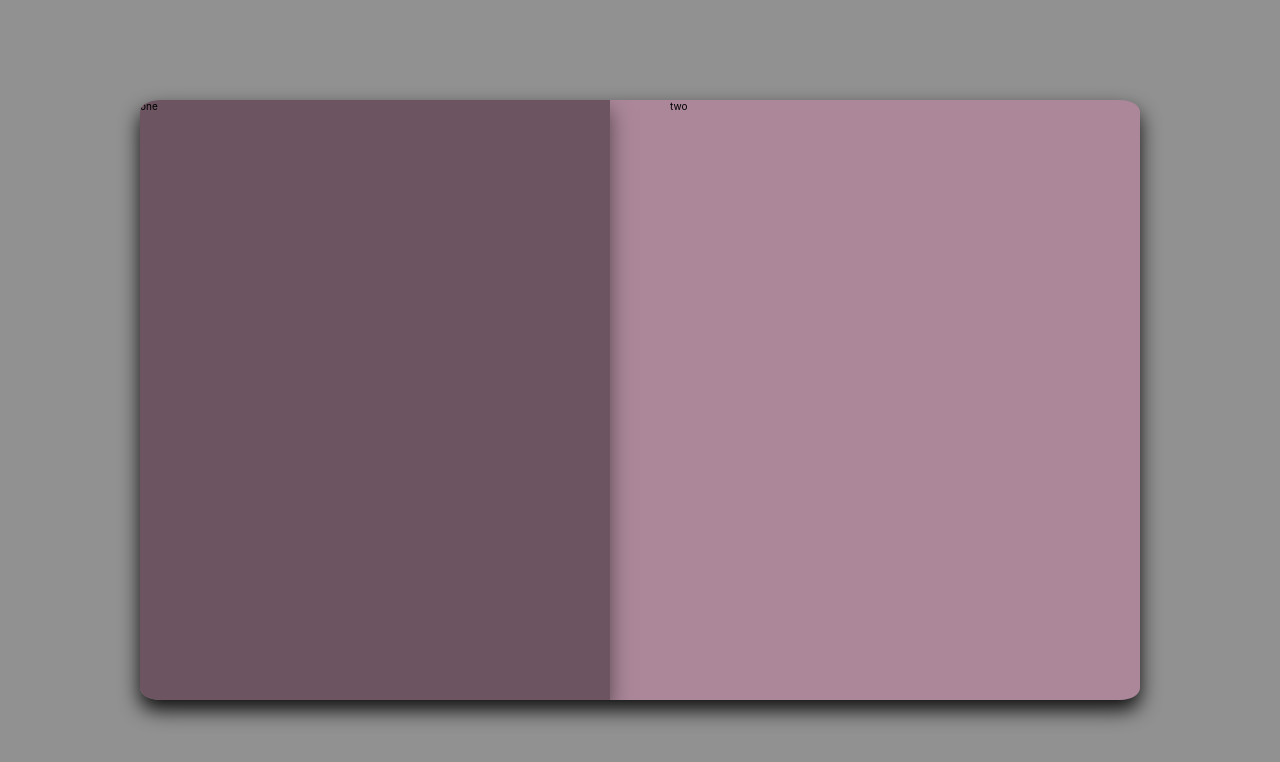
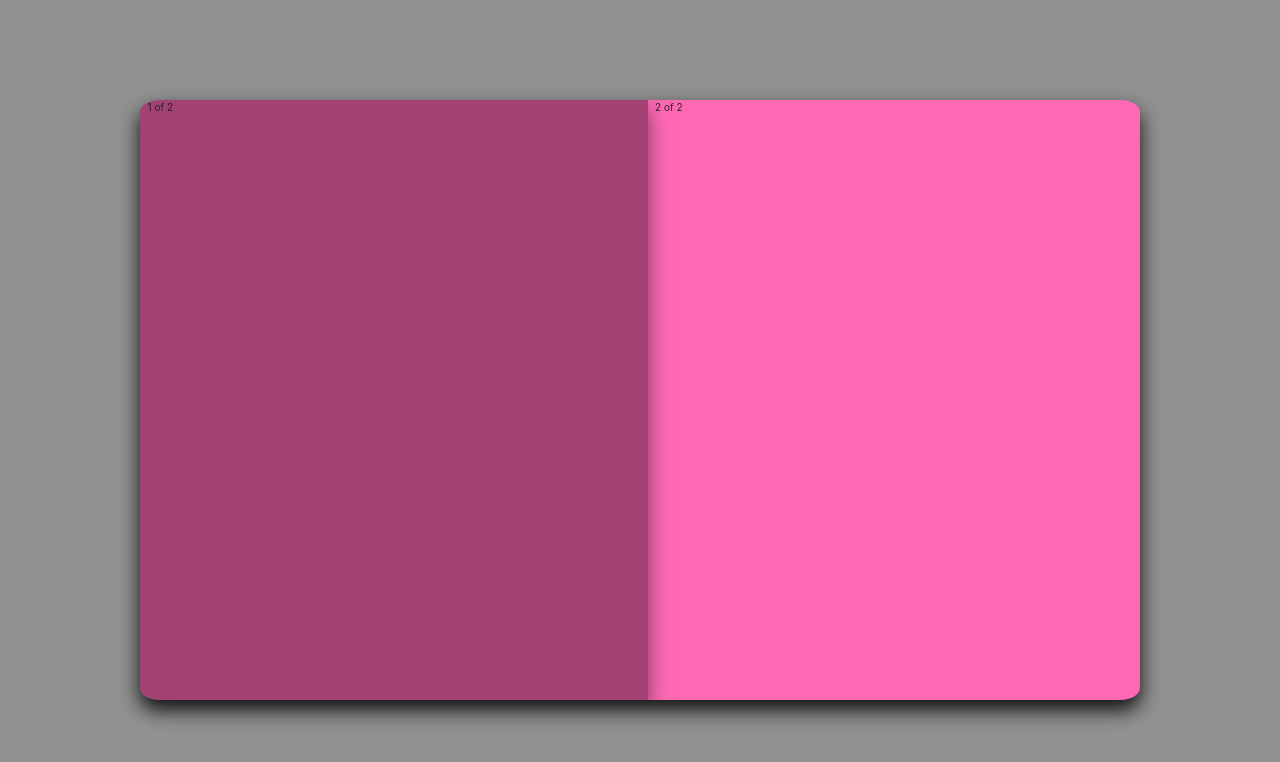
Before and after one commit to redmejia/terminal-app, a React (Create React App) app: page / in a window 1280 px wide. Shown: the top 762 px of the page. Built offline with nearby package versions, Linux system fonts and the light colour scheme.

Commit message:
small changes add bootstrap cdn

```diff
--- a/public/index.html
+++ b/public/index.html
@@ -1,14 +1,12 @@
 <!DOCTYPE html>
 <html lang="en">
+
 <head>
   <meta charset="utf-8" />
   <link rel="icon" href="%PUBLIC_URL%/favicon.ico" />
   <meta name="viewport" content="width=device-width, initial-scale=1" />
   <meta name="theme-color" content="#000000" />
-    <meta
-      name="description"
-      content="Web site created using create-react-app"
-    />
+  <meta name="description" content="Web site created using create-react-app" />
   <link rel="apple-touch-icon" href="%PUBLIC_URL%/logo192.png" />
   <!--
       manifest.json provides metadata used when your web app is installed on a
@@ -24,8 +22,11 @@
       work correctly both with client-side routing and a non-root public URL.
       Learn how to configure a non-root public URL by running `npm run build`.
     -->
-    <title>React App</title>
+  <title>terminal</title>
+  <link href="https://cdn.jsdelivr.net/npm/bootstrap@5.1.1/dist/css/bootstrap.min.css" rel="stylesheet"
+    integrity="sha384-F3w7mX95PdgyTmZZMECAngseQB83DfGTowi0iMjiWaeVhAn4FJkqJByhZMI3AhiU" crossorigin="anonymous">
 </head>
+
 <body>
   <noscript>You need to enable JavaScript to run this app.</noscript>
   <div id="root"></div>
@@ -40,4 +41,5 @@
       To create a production bundle, use `npm run build` or `yarn build`.
     -->
 </body>
+
 </html>
--- a/src/Components/Login/Login.js
+++ b/src/Components/Login/Login.js
@@ -3,12 +3,14 @@
 	return (
 		<div className="home">
 			<div className="home__box">
-				<div className="row">
-					<div className="col-1-of-2 home__box-rg">
-						one
-					</div>
-					<div className="col-1-of-2 home__box-lft">
-						two
+				<div class="container">
+					<div class="row">
+						<div class="col home__box-rg">
+							1 of 2
+						</div>
+						<div class="col">
+							2 of 2
+						</div>
 					</div>
 				</div>
 			</div>
@@ -17,3 +19,16 @@
 }
 
 export default Login;
+
+// <div className="home">
+// <div className="home__box">
+// 	<div className="row">
+// 		<div className="col-1-of-2 home__box-rg">
+// 			one
+// 		</div>
+// 		<div className="col-1-of-2 home__box-lft">
+// 			two
+// 		</div>
+// 	</div>
+// </div>
+// </div>
--- a/src/Components/Styles/Components/layout/_home.scss
+++ b/src/Components/Styles/Components/layout/_home.scss
@@ -7,10 +7,10 @@
 		position: relative;
 
 		// color: black;
-		background-color: rgba(255, 105, 180, 0.24);
+		background-color: rgb(255, 105, 180);
 		top: 50%;
 		left: 50%;
-		height: 60rem;
+		// height: 60rem;
 		width: 100rem;
 		border-radius: 2%;
 		transform: translate(-50%, -50%);
@@ -18,10 +18,13 @@
 		box-shadow: 0 1rem 2rem rgba(#000, 0.9);
 		overflow: hidden;
 
+
 		&-rg{
 			box-shadow: 0 1rem 2rem rgba(#000, 0.5);
 			background-color: rgba(0, 0, 0, 0.37);
 			height: 60rem;
+			width: 30rem;
+
 		}
 		&-lft{
 
--- a/src/Components/Styles/main.scss
+++ b/src/Components/Styles/main.scss
@@ -1,7 +1,7 @@
 @import "Components/Variables/variables";
-@import "Components/Variables/mixins";
+// @import "Components/Variables/mixins";
 
 @import "Components/Base/base";
 
 @import "Components/layout/home";
-@import "Components/layout/grid";
+// @import "Components/layout/grid";
```
Lines whose indentation alone changed are shown as unchanged.
